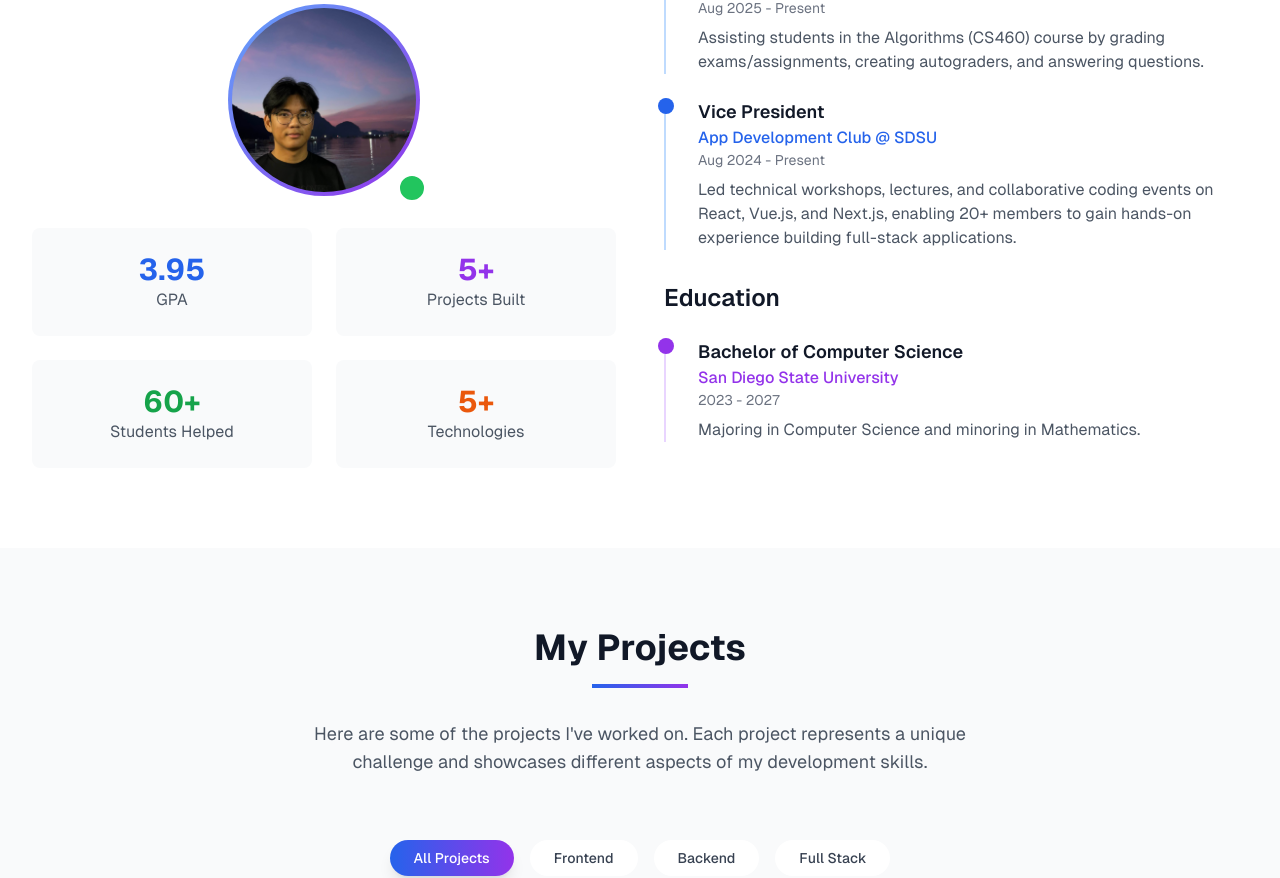
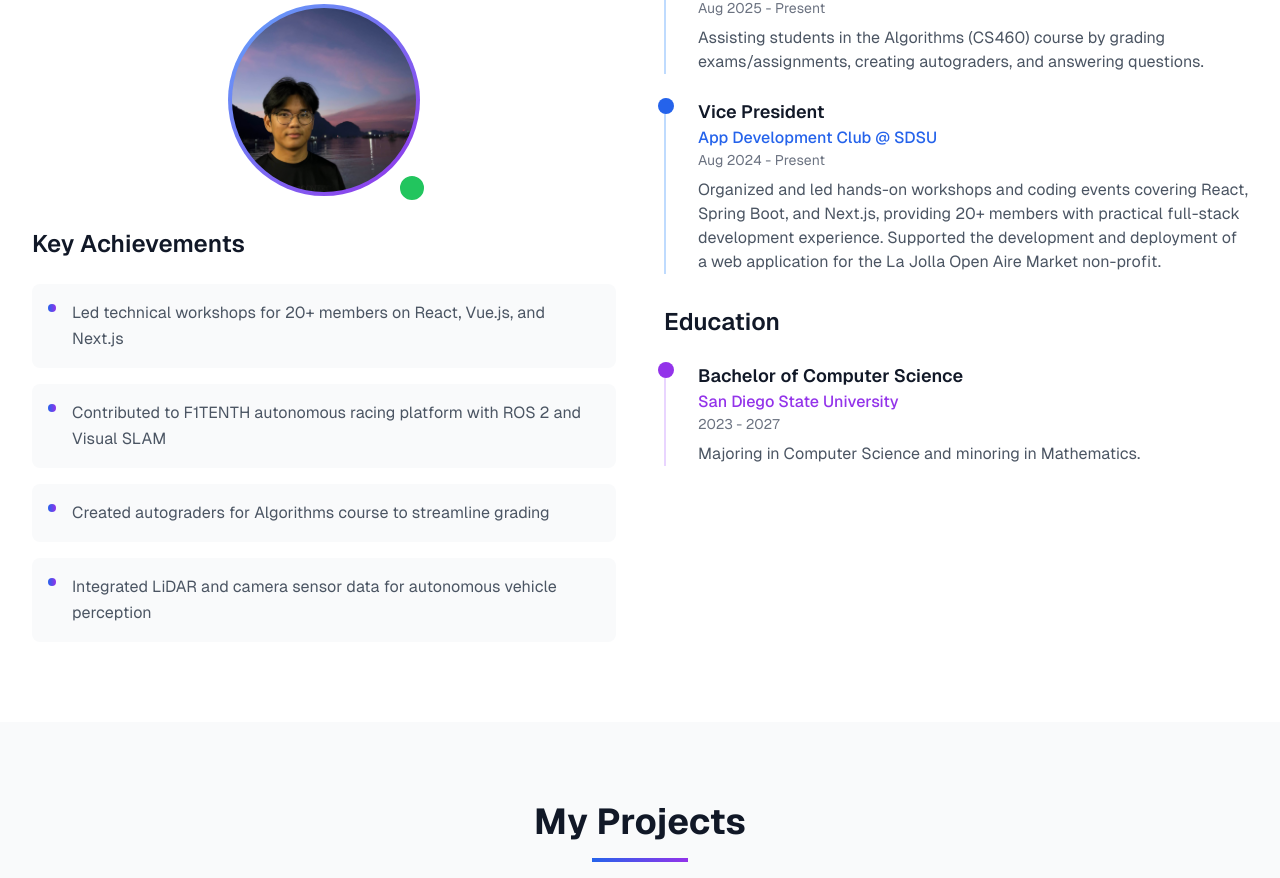
Before and after one commit to jadengong/portfolio, a Next.js app: page / in a window 1280 px wide. Shown: the part 1362-2240 px from the top of the page. Built offline with nearby package versions, Linux system fonts and the light colour scheme.

Commit message:
Update About Me

```diff
--- a/src/components/About.tsx
+++ b/src/components/About.tsx
@@ -16,7 +16,7 @@ export default function About() {
       title: "Vice President",
       company: "App Development Club @ SDSU",
       period: "Aug 2024 - Present",
-      description: "Led technical workshops, lectures, and collaborative coding events on React, Vue.js, and Next.js, enabling 20+ members to gain hands-on experience building full-stack applications."
+      description: "Organized and led hands-on workshops and coding events covering React, Spring Boot, and Next.js, providing 20+ members with practical full-stack development experience. Supported the development and deployment of a web application for the La Jolla Open Aire Market non-profit."
     }
   ];
 
@@ -27,6 +27,13 @@ export default function About() {
       period: "2023 - 2027",
       description: "Majoring in Computer Science and minoring in Mathematics."
     }
+  ];
+
+  const achievements = [
+    "Led technical workshops for 20+ members on React, Vue.js, and Next.js",
+    "Contributed to F1TENTH autonomous racing platform with ROS 2 and Visual SLAM",
+    "Created autograders for Algorithms course to streamline grading",
+    "Integrated LiDAR and camera sensor data for autonomous vehicle perception"
   ];
 
   return (
@@ -75,23 +82,25 @@ export default function About() {
               </div>
             </div>
 
-            {/* Student Stats */}
-            <div className="grid grid-cols-2 gap-6">
-              <div className="text-center p-6 bg-gray-50 dark:bg-gray-800 rounded-lg">
-                <div className="text-3xl font-bold text-blue-600 dark:text-blue-400">3.95</div>
-                <div className="text-gray-600 dark:text-gray-300">GPA</div>
-              </div>
-              <div className="text-center p-6 bg-gray-50 dark:bg-gray-800 rounded-lg">
-                <div className="text-3xl font-bold text-purple-600 dark:text-purple-400">5+</div>
-                <div className="text-gray-600 dark:text-gray-300">Projects Built</div>
-              </div>
-              <div className="text-center p-6 bg-gray-50 dark:bg-gray-800 rounded-lg">
-                <div className="text-3xl font-bold text-green-600 dark:text-green-400">60+</div>
-                <div className="text-gray-600 dark:text-gray-300">Students Helped</div>
-              </div>
-              <div className="text-center p-6 bg-gray-50 dark:bg-gray-800 rounded-lg">
-                <div className="text-3xl font-bold text-orange-600 dark:text-orange-400">5+</div>
-                <div className="text-gray-600 dark:text-gray-300">Technologies</div>
+            {/* Key Achievements */}
+            <div>
+              <h3 className="text-2xl font-semibold text-gray-900 dark:text-white mb-6">
+                Key Achievements
+              </h3>
+              <div className="space-y-4">
+                {achievements.map((achievement, index) => (
+                  <div
+                    key={index}
+                    className="flex items-start p-4 bg-gray-50 dark:bg-gray-800 rounded-lg hover:bg-gray-100 dark:hover:bg-gray-700 transition-colors duration-200"
+                  >
+                    <div className="flex-shrink-0 mt-1 mr-4">
+                      <div className="w-2 h-2 rounded-full bg-gradient-to-r from-blue-600 to-purple-600"></div>
+                    </div>
+                    <p className="text-gray-600 dark:text-gray-300 leading-relaxed">
+                      {achievement}
+                    </p>
+                  </div>
+                ))}
               </div>
             </div>
           </div>
```
